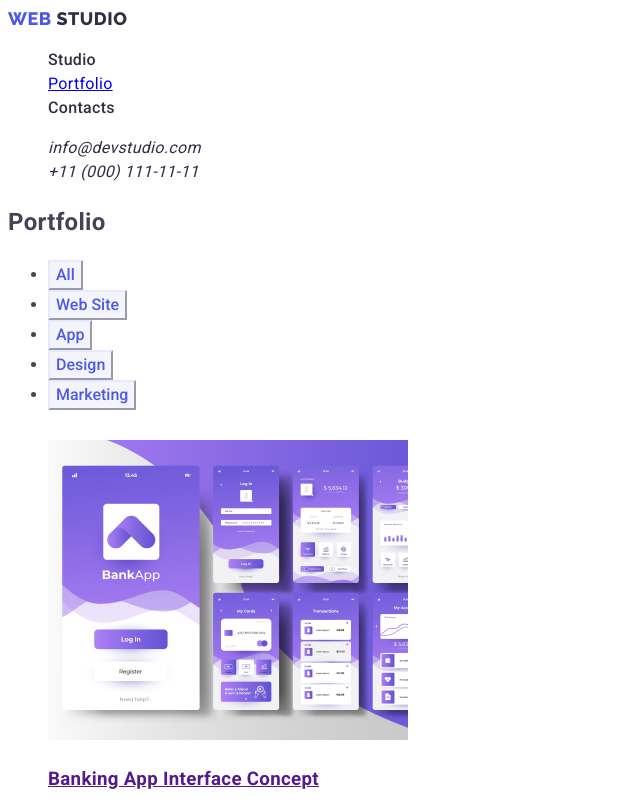
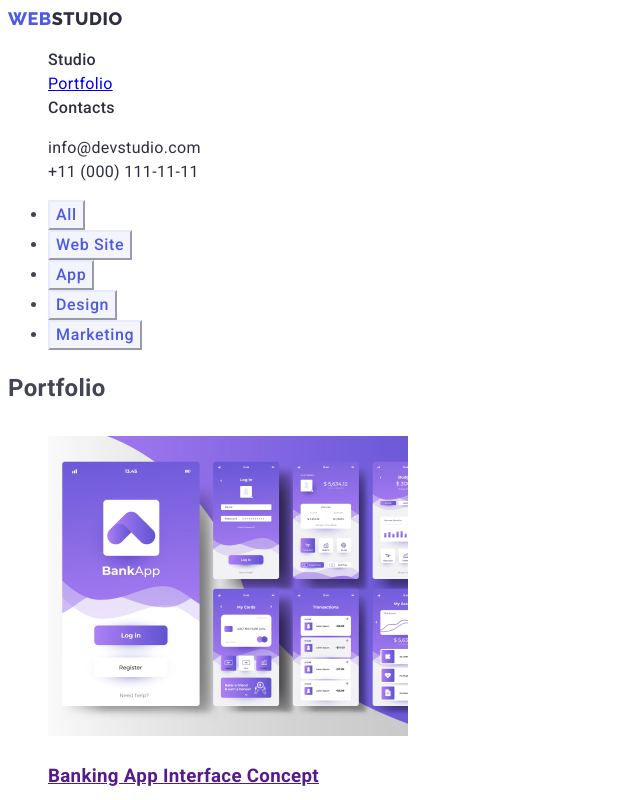
Before and after one commit to JuliaLuka/goit-markup-hw-02, a plain HTML site: page portfolio.html in a window 1280 px wide. Shown: the top 800 px of the page, without its empty margins (0-640 px from the left). Drawn offline with Linux system fonts and the light colour scheme.

Commit message:
Исправила ошибки
Добавила css-переменные, исправила ошибки в лого хедера

```diff
--- a/css/styles.css
+++ b/css/styles.css
@@ -1,16 +1,17 @@
-/*
-    --iris:#4D5AE5;
-    --ocean:#404BBF;
-    --navy-blue:#2E2F42;
-    --green:#31D0AA;
-    --slate:#434455;
-    --light-slate:#8E8F99;
-    --cornflower:#E7E9FC;
-    --cloud:#F4F4FD;
-    --navy-blue-modal:#2E2F42;
-    --grey:#2E2F42;
-    --white:#FFFFFF;
-    --dairy:#FCFCFC; */
+:root {
+    --iris: #4D5AE5;
+    --ocean: #404BBF;
+    --navy-blue: #2E2F42;
+    --green: #31D0AA;
+    --slate: #434455;
+    --light-slate: #8E8F99;
+    --cornflower: #E7E9FC;
+    --cloud: #F4F4FD;
+    --navy-blue-modal: #2E2F42;
+    --grey: #2E2F42;
+    --white: #FFFFFF;
+    --dairy: #FCFCFC;
+}
 
 
 /* Цвет текста на все тело */
@@ -30,8 +31,8 @@ body {
 }
 
 /* Логотип */
-.logo {
-    color: #2E2F42;
+.logo-header {
+    color: #4D5AE5;
 
     font-family: Raleway, sans-serif;
     letter-spacing: 0.03em;
@@ -42,12 +43,12 @@ body {
 
 }
 
-.logo.link {
+.logo-header.link {
     text-decoration: none;
 }
 
-span.accent {
-    color: #4D5AE5;
+.logo-header .accent {
+    color:#2E2F42;
 }
 
 /* Стилизирование кнопок */
@@ -71,14 +72,17 @@ span.accent {
 }
 
 /* Контактная информация */
-.contact-info-link {
+.contact {
+    font-style: normal;
+}
+.contact-wrap-link {
     color: #2E2F42;
     text-decoration: none;
 }
 
-.contact-info-link:hover,
-.contact-info-link:focus,
-.contact-info-link:active{
+.contact-wrap-link:hover,
+.contact-wrap-link:focus,
+.contact-wrap-link:active{
     color:#404BBF;
 }
 
@@ -171,6 +175,9 @@ span.accent {
     font-weight: 500;
     font-size: 16px;
     line-height: 1.5;
+    letter-spacing: 0.04em;
+
+    cursor: pointer;
 }
 
 .filter-btn:hover,
@@ -187,8 +194,9 @@ span.accent {
     background-color: #2E2F42;
 }
 
+/* Логотип футера */
 .logo-footer {
-    color: #2E2F42;
+    color: #4D5AE5;
 
     font-family: Raleway, sans-serif;
     letter-spacing: 0.03em;
--- a/portfolio.html
+++ b/portfolio.html
@@ -16,9 +16,8 @@
 <body>
     <header class="page-header list">
         <nav>
-            <a href="./index.html" class="logo link">
-                <span class="accent">Web</span>
-                <span>Studio</span>
+            <a href="./index.html" class="logo-header link">
+                Web<span class="accent">Studio</span>
             </a>
 
             <ul class="site-nav list">
@@ -28,28 +27,26 @@
             </ul>
         </nav>
 
-        <address>
-            <ul class="contact-info list">
-                <li><a href="mailto:info@devstudio.com" class="contact-info-link">info@devstudio.com</a></li>
-                <li><a href="tel:+110001111111" class="contact-info-link">+11 (000) 111-11-11</a></li>
+        <address class="contact">
+            <ul class="contact-wrap list">
+                <li><a href="mailto:info@devstudio.com" class="contact-wrap-link">info@devstudio.com</a></li>
+                <li><a href="tel:+110001111111" class="contact-wrap-link">+11 (000) 111-11-11</a></li>
             </ul>
         </address>
 
     </header>
 
     <main>
-        <section class="filter">
-            <h1>Portfolio</h1>
-            <ul>
+        <ul class="filter">
             <li><button type="button" class="filter-btn">All</button></li>
             <li><button type="button" class="filter-btn">Web Site</button></li>
             <li><button type="button" class="filter-btn">App</button></li>
             <li><button type="button" class="filter-btn">Design</button></li>
             <li><button type="button" class="filter-btn">Marketing</button></li>
         </ul>
-        </section>
 
         <section class="section">
+            <h1>Portfolio</h1>
             <h2 class="section-title"></h2>
             <ul class="work-list list">
                 <li>
```
Also changed, not shown: index.html (+6 -7 lines). Lines whose indentation alone changed are shown as unchanged.
